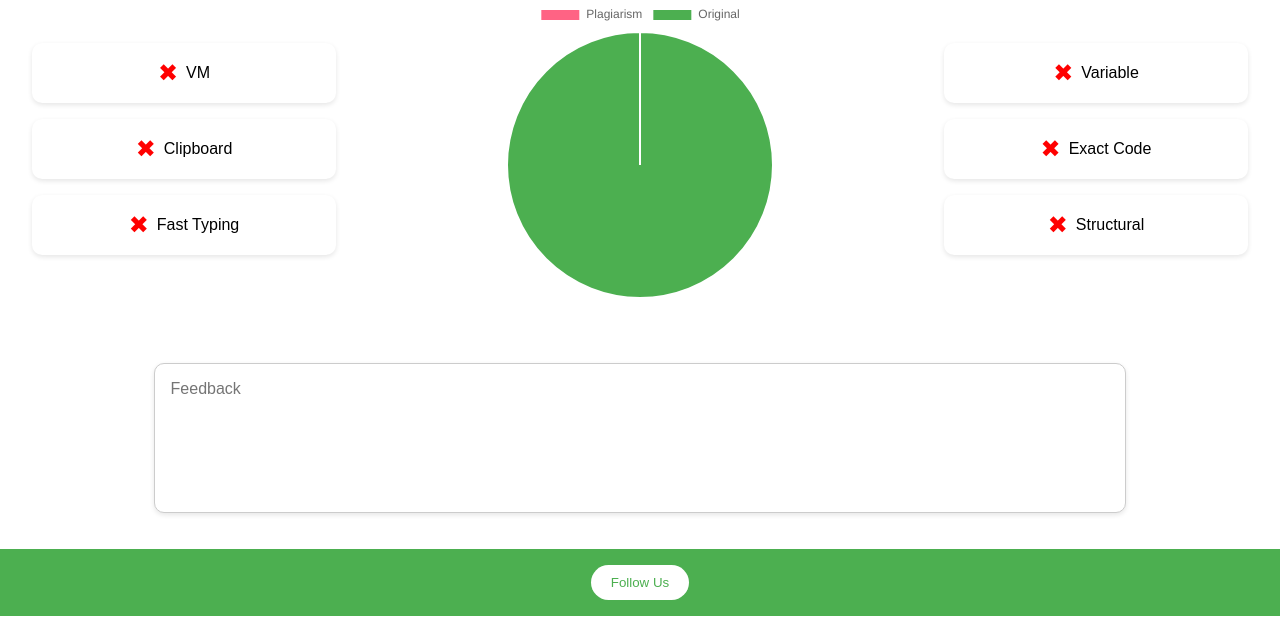
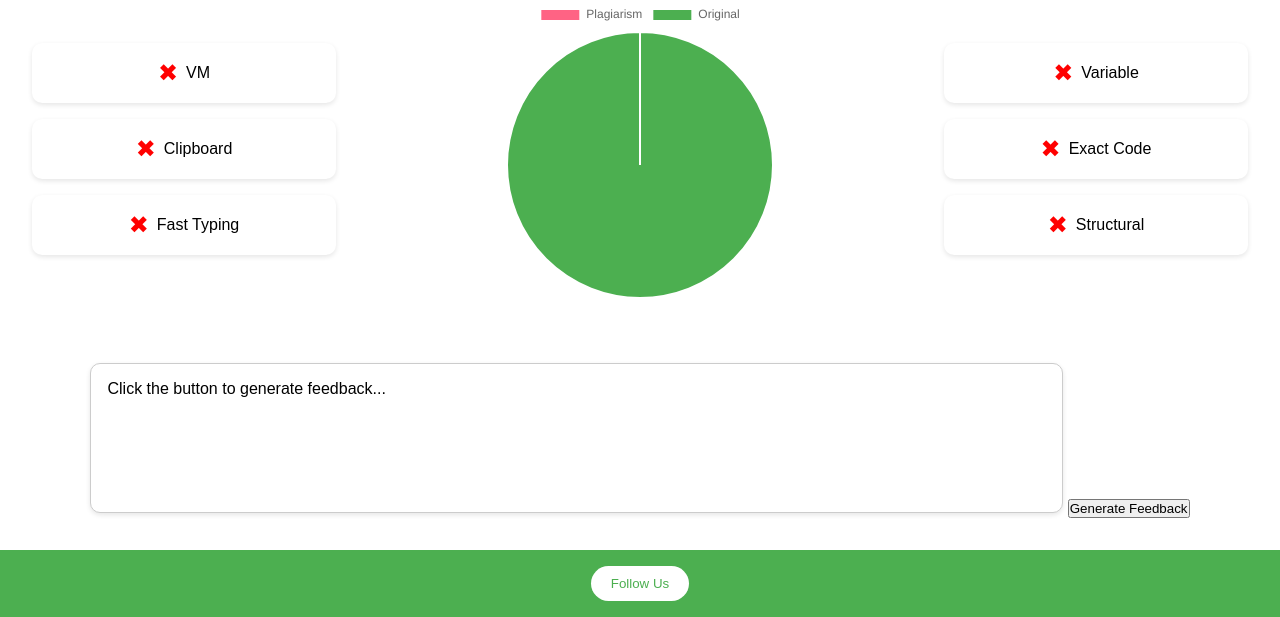
Before and after one commit to raulskat/code-green, a Flask app: page /results in a window 1280 px wide. Shown: the part 200-817 px from the top of the page. Run offline with Flask 3, Linux system fonts and the light colour scheme.

Commit message:
Add requirements.txt, update README for Cohere integration, and modify app.py for feedback generation

```diff
--- a/HackX/app.py
+++ b/HackX/app.py
@@ -1,6 +1,7 @@
-from flask import Flask, render_template, request, redirect, url_for
+from flask import Flask, render_template, request, redirect, url_for, jsonify
 from rule_model import plagiarism_detection
 from ai_model import calculate_similarity, generate_feedback
+import urllib.parse
 
 app = Flask(__name__)
 
@@ -33,8 +34,9 @@ def get_started():
                                 similarity_score=similarity_score,
                                 exact_match=exact_match,
                                 variable_renaming=variable_renaming,
-                                # feedback=feedback,
                                 structural_similarity=structural_similarity,
+                                submitted_code=urllib.parse.quote(submitted_code),
+                                original_code=urllib.parse.quote(original_code)
 
                                 ))
 
@@ -47,22 +49,31 @@ def results():
 
 
     exact_match = request.args.get('exact_match', 'False') == 'True'
-    print(f"exact_match: {exact_match}")  # Debug print
+    # print(f"exact_match: {exact_match}")  # Debug print
     variable_renaming = request.args.get('variable_renaming', 'False') == 'True'
     structural_similarity = request.args.get('structural_similarity', 'False') == 'True'
+    submitted_code = urllib.parse.unquote(request.args.get('submitted_code', ''))
+    original_code = urllib.parse.unquote(request.args.get('original_code', ''))
 
-    feedback = request.args.get('feedback','')
-    print(f"feedback: {feedback}")
 
     # Step 7: Pass the data to the results page
     return render_template('results.html',
                            similarity_score=similarity_score,
                            exact_match=exact_match,
                            variable_renaming=variable_renaming,
-                           feedback=feedback,
                            structural_similarity=structural_similarity,
+                           feedback="",
+                           submitted_code=submitted_code,
+                           original_code=original_code
 
                         )
+@app.route('/generate_feedback', methods=['POST'])
+def generate_feedback_route():
+    data = request.get_json()
+    submitted_code = data['submitted_code']
+    original_code = data['original_code']
+    feedback = generate_feedback(submitted_code, original_code)
+    return jsonify({'feedback': feedback})
 
 if __name__ == '__main__':
     app.run(debug=True)
--- /dev/null
+++ b/HackX/requirements.txt
@@ -0,0 +1,4 @@
+Flask==3.1.0
+python-dotenv==1.0.1
+cohere==5.13.8
+scikit-learn==1.6.1
--- a/HackX/templates/results.html
+++ b/HackX/templates/results.html
@@ -60,7 +60,8 @@
 
     <!-- Feedback Section -->
     <section class="feedback-section">
-        <textarea id="feedback-text" placeholder="Feedback">{{ feedback }}</textarea>
+        <textarea id="feedback-text" placeholder="Feedback">Click the button to generate feedback...</textarea>
+        <button id="generate-feedback-button">Generate Feedback</button>
     </section>
 
     <!-- Footer Section -->
@@ -83,23 +84,56 @@
 
         // Function to update icons based on boolean values
         function updateStatusIcons() {
-            document.getElementById("vm-result").querySelector(".status-icon").textContent = results.vm ? "✔" : "✖";
-            document.getElementById("vm-result").querySelector(".status-icon").style.color = results.vm ? "green" : "red";
+            console.log("Updating status icons with results:", results);
 
-            document.getElementById("clipboard-result").querySelector(".status-icon").textContent = results.clipboard ? "✔" : "✖";
-            document.getElementById("clipboard-result").querySelector(".status-icon").style.color = results.clipboard ? "green" : "red";
+            const vmResult = document.getElementById("vm-result");
+            const clipboardResult = document.getElementById("clipboard-result");
+            const typingResult = document.getElementById("typing-result");
+            const variableResult = document.getElementById("variable-result");
+            const exactCodeResult = document.getElementById("exact-code-result");
+            const structuralResult = document.getElementById("structural-result");
 
-            document.getElementById("typing-result").querySelector(".status-icon").textContent = results.fastTyping ? "✔" : "✖";
-            document.getElementById("typing-result").querySelector(".status-icon").style.color = results.fastTyping ? "green" : "red";
+            if (vmResult) {
+                vmResult.querySelector(".status-icon").textContent = results.vm ? "✔" : "✖";
+                vmResult.querySelector(".status-icon").style.color = results.vm ? "green" : "red";
+            } else {
+                console.error("Element with ID 'vm-result' not found");
+            }
 
-            document.getElementById("variable-result").querySelector(".status-icon").textContent = results.variable ? "✔" : "✖";
-            document.getElementById("variable-result").querySelector(".status-icon").style.color = results.variable ? "green" : "red";
+            if (clipboardResult) {
+                clipboardResult.querySelector(".status-icon").textContent = results.clipboard ? "✔" : "✖";
+                clipboardResult.querySelector(".status-icon").style.color = results.clipboard ? "green" : "red";
+            } else {
+                console.error("Element with ID 'clipboard-result' not found");
+            }
 
-            document.getElementById("exact-code-result").querySelector(".status-icon").textContent = results.exactCode ? "✔" : "✖";
-            document.getElementById("exact-code-result").querySelector(".status-icon").style.color = results.exactCode ? "green" : "red";
+            if (typingResult) {
+                typingResult.querySelector(".status-icon").textContent = results.fastTyping ? "✔" : "✖";
+                typingResult.querySelector(".status-icon").style.color = results.fastTyping ? "green" : "red";
+            } else {
+                console.error("Element with ID 'typing-result' not found");
+            }
 
-            document.getElementById("structural-result").querySelector(".status-icon").textContent = results.structural ? "✔" : "✖";
-            document.getElementById("structural-result").querySelector(".status-icon").style.color = results.structural ? "green" : "red";
+            if (variableResult) {
+                variableResult.querySelector(".status-icon").textContent = results.variable ? "✔" : "✖";
+                variableResult.querySelector(".status-icon").style.color = results.variable ? "green" : "red";
+            } else {
+                console.error("Element with ID 'variable-result' not found");
+            }
+
+            if (exactCodeResult) {
+                exactCodeResult.querySelector(".status-icon").textContent = results.exactCode ? "✔" : "✖";
+                exactCodeResult.querySelector(".status-icon").style.color = results.exactCode ? "green" : "red";
+            } else {
+                console.error("Element with ID 'exact-code-result' not found");
+            }
+
+            if (structuralResult) {
+                structuralResult.querySelector(".status-icon").textContent = results.structural ? "✔" : "✖";
+                structuralResult.querySelector(".status-icon").style.color = results.structural ? "green" : "red";
+            } else {
+                console.error("Element with ID 'structural-result' not found");
+            }
         }
 
         // Call the function to update icons
@@ -109,14 +143,15 @@
         const chartData = {
             labels: ["Plagiarism", "Original"],
             datasets: [{
-                data: [{{ similarity_score }}, {{100 -  similarity_score }}], // This is the dynamic data
+                data: [{{ similarity_score }}, {{ 100 - similarity_score }}], // This is the dynamic data
                 backgroundColor: ["#ff6384", "#4CAF50"]
             }]
         };
 
         // Render the pie chart using Chart.js
         const ctx = document.getElementById("pieChart").getContext("2d");
-        const pieChart = new Chart(ctx, {
+        if (ctx) {
+            new Chart(ctx, {
                 type: 'pie',
                 data: chartData,
                 options: {
@@ -124,17 +159,39 @@
                     maintainAspectRatio: false
                 }
             });
-
-        // Dynamic Feedback String
-        const feedbackMessage = "{{ feedback }}";
-
-        // Function to update feedback textarea
-        function updateFeedback(feedback) {
-            document.getElementById("feedback-text").value = feedback;
+        } else {
+            console.error("Pie chart element not found");
         }
 
-        // Call the function to update feedback
-        updateFeedback(feedbackMessage);
+        // Function to fetch feedback asynchronously
+        function fetchFeedback() {
+            const submittedCode = {{ submitted_code | tojson | safe }};
+            const originalCode = {{ original_code | tojson | safe }};
+
+            fetch("{{ url_for('generate_feedback_route') }}", {
+                method: "POST",
+                headers: {
+                    "Content-Type": "application/json"
+                },
+                body: JSON.stringify({
+                    submitted_code: submittedCode,
+                    original_code: originalCode
+                })
+            })
+            .then(response => response.json())
+            .then(data => {
+                const feedbackText = document.getElementById("feedback-text");
+                if (feedbackText) {
+                    feedbackText.value = data.feedback;
+                } else {
+                    console.error("Element with ID 'feedback-text' not found");
+                }
+            })
+            .catch(error => console.error("Error fetching feedback:", error));
+        }
+
+        // Add event listener to the button to fetch feedback
+        document.getElementById("generate-feedback-button").addEventListener("click", fetchFeedback);
 
     </script>
 </body>
```
Also changed, not shown: HackX/ai_model.py (+31 -28 lines), README.md, 1 other file. Lines whose indentation alone changed are shown as unchanged.
